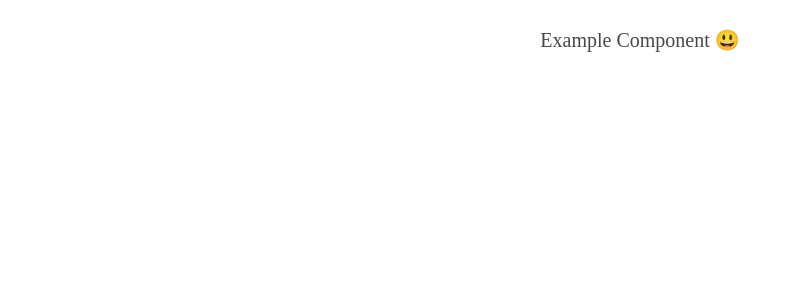
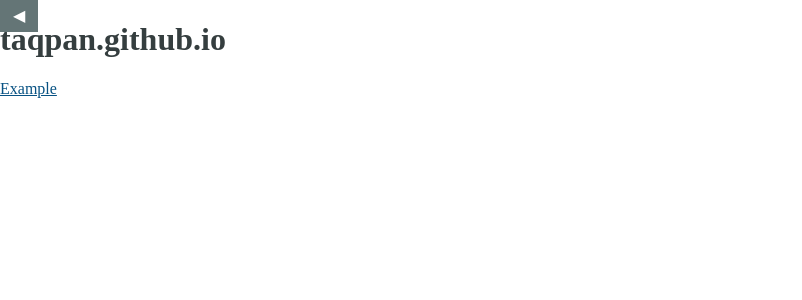
Before and after one commit to taqpan/taqpan.github.io, a React app: page / in a window 1280 px wide. Shown: the top 300 px of the page, without its empty margins (0-802 px from the left). Built offline with nearby package versions, Linux system fonts and the light colour scheme.

Commit message:
App framework

```diff
--- a/package.json
+++ b/package.json
@@ -3,6 +3,7 @@
   "repository": "git@github.com:taqpan/taqpan.github.io.git",
   "author": "taqpan <iam@taqpan.com>",
   "license": "UNLICENSED",
+  "private": true,
   "devDependencies": {
     "@babel/core": "^7.4.0",
     "@babel/preset-env": "^7.4.1",
@@ -10,6 +11,7 @@
     "@babel/preset-typescript": "^7.3.3",
     "@types/react": "^16.8.8",
     "@types/react-dom": "^16.8.2",
+    "@types/react-router-dom": "^4.3.2",
     "autoprefixer": "^9.5.0",
     "babel-loader": "^8.0.5",
     "babel-plugin-react-css-modules": "^5.2.1",
@@ -20,6 +22,7 @@
     "postcss-loader": "^3.0.0",
     "react": "^16.8.4",
     "react-dom": "^16.8.4",
+    "react-router-dom": "^5.0.0",
     "sass-loader": "^7.1.0",
     "style-loader": "^0.23.1",
     "tslint": "^5.14.0",
--- a/src/Index.tsx
+++ b/src/Index.tsx
@@ -1,5 +1,11 @@
 import * as React from "react";
 import * as ReactDOM from "react-dom";
-import Example from "./components/example/Example";
+import { BrowserRouter } from "react-router-dom";
+import App from "./components/app/App";
 
-ReactDOM.render(<Example content="Example Component &#x1f603;"/>, document.getElementById("app"));
+ReactDOM.render(
+  <BrowserRouter>
+    <App/>
+  </BrowserRouter>,
+  document.getElementById("app"),
+);
--- /dev/null
+++ b/src/components/app/App.scss
@@ -0,0 +1,32 @@
+@import "../../theme/colors.scss";
+
+:global(body) {
+  color: $color-text;
+  background-color: $color-background;
+  width: 100%;
+  margin: 0;
+  padding: 0;
+  overflow: hidden;
+}
+
+:global(div), :global(p), :global(ul), :global(li) {
+  margin: 0;
+  padding: 0;
+  border: 0;
+  outline: 0;
+  font-size: 100%;
+  vertical-align: baseline;
+  background: transparent;
+}
+
+:global(ul), :global(li) {
+  list-style: none;
+}
+
+:global(a) {
+  color: $color-link;
+  text-decoration: underline;
+  &:hover {
+    text-decoration: none;
+  }
+}
--- /dev/null
+++ b/src/components/app/App.scss.d.ts
@@ -0,0 +1 @@
+export const app: string;
--- /dev/null
+++ b/src/components/app/App.tsx
@@ -0,0 +1,30 @@
+import * as React from "react";
+import { Route, RouteComponentProps, Switch, withRouter } from "react-router-dom";
+import Example from "../example/Example";
+import Home from "../home/Home";
+import Navigation from "../navigation/Navigation";
+import { app } from "./App.scss";
+
+class App extends React.Component<RouteComponentProps> {
+  public render() {
+    if (sessionStorage) {
+      const path = sessionStorage.getItem("redirect");
+      if (path) {
+        this.props.history.replace(path);
+        sessionStorage.removeItem("redirect");
+      }
+    }
+
+    return <div className={app}>
+      <Navigation/>
+      <Switch>
+        <Route exact path="/" component={Home}/>
+        <Route path="/example" render={
+          () => <Example content="Example Component &#x1f603;"/>
+        }/>
+      </Switch>
+    </div>;
+  }
+}
+
+export default withRouter(App);
--- /dev/null
+++ b/src/components/home/Home.scss
@@ -0,0 +1,18 @@
+.home {
+  &-heading {
+    text-align: center;
+    font-size: 200%;
+    font-weight: bold;
+    margin: 2em auto;
+    padding: 0;
+  }
+
+  &-nav {
+    text-align: center;
+
+    &-item {
+      padding: 0.4em;
+      margin: 0.4em auto;
+    }
+  }
+}
--- /dev/null
+++ b/src/components/home/Home.scss.d.ts
@@ -0,0 +1,3 @@
+export const homeHeading: string;
+export const homeNav: string;
+export const homeNavItem: string;
--- /dev/null
+++ b/src/components/home/Home.tsx
@@ -0,0 +1,12 @@
+import * as React from "react";
+import { Link } from "react-router-dom";
+import { homeHeading, homeNav, homeNavItem } from "./Home.scss";
+
+export default () => <>
+  <h1 className={homeHeading}>taqpan.github.io</h1>
+  <ul className={homeNav}>
+    <li className={homeNavItem}>
+      <Link to="/example">Example</Link>
+    </li>
+  </ul>
+</>;
--- /dev/null
+++ b/src/components/navigation/Navigation.scss
@@ -0,0 +1,23 @@
+@import "../../theme/colors.scss";
+
+.navigation {
+  display: block;
+  position: fixed;
+  top: 0;
+  left: 0;
+  width: 3vw;
+  min-width: 2vh;
+  max-width: 5vh;
+
+  a {
+    display: block;
+    text-decoration: none;
+    line-height: 2em;
+    text-align: center;
+    color: $color-background;
+    background-color: $color-text;
+    &:hover {
+      background-color: lighten($color-text, 20%);
+    }
+  }
+}
--- /dev/null
+++ b/src/components/navigation/Navigation.scss.d.ts
@@ -0,0 +1 @@
+export const navigation: string;
--- /dev/null
+++ b/src/components/navigation/Navigation.tsx
@@ -0,0 +1,7 @@
+import * as React from "react";
+import { Link } from "react-router-dom";
+import { navigation } from "./Navigation.scss";
+
+export default () => <header className={navigation}>
+  <Link to="/">&#x25c0;</Link>
+</header>;
--- /dev/null
+++ b/src/theme/colors.scss
@@ -0,0 +1,4 @@
+$color-text: #353e3f;
+$color-background: #ffffff;
+$color-accent: #00bdb3;
+$color-link: #085283;
```
Also changed, not shown: 5 other files (tests, documents, lock files or other folders).
